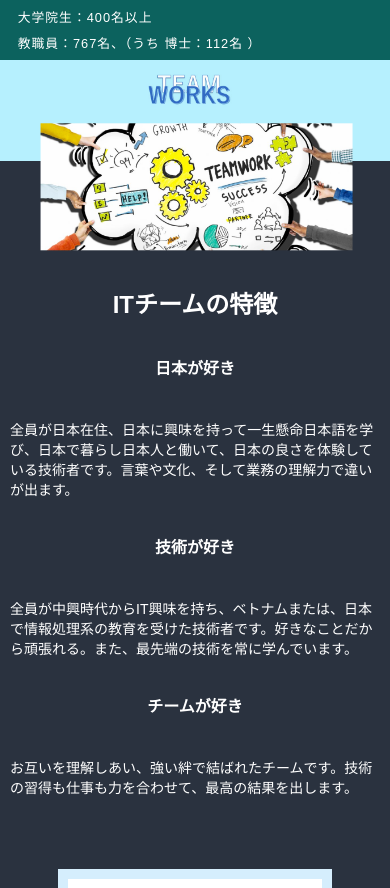
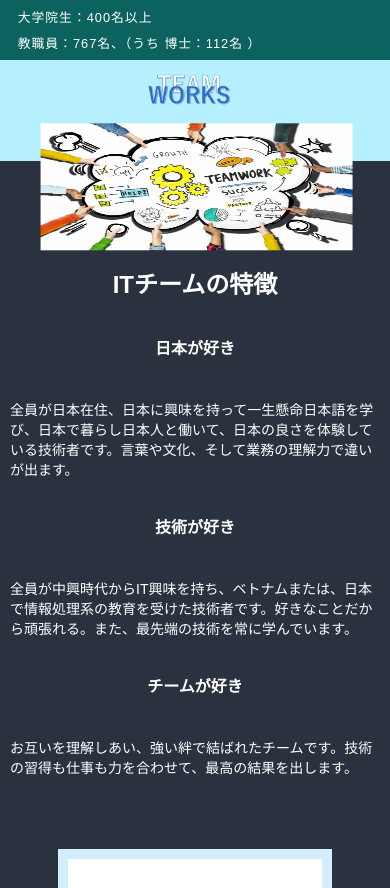
Before and after one commit to rokkuminchan/digitalmarketing, a React (Create React App) app: page / in a window 390 px wide. Shown: the part 3545-4433 px from the top of the page. Built offline with nearby package versions, Linux system fonts and the light colour scheme.

Commit message:
Update TeamWork.css

```diff
--- a/src/sections/TeamWork.css
+++ b/src/sections/TeamWork.css
@@ -6,7 +6,7 @@
 }
 
 .teamwork__title {
-  padding-top:300px;
+  padding-top:250px;
   color: white;
   text-align: center;
   font-weight: bold;
@@ -18,18 +18,20 @@
   height: auto;
   width: 100%;
   object-fit: cover;
+
 }
 .teamwork__img {
   position: absolute;
   width:90%;
   height: 50%;
   transform: translate(-105.7%,55%);
-  object-fit: cover;
+  object-fit: fill;
+  overflow:hidden;
 }
 /* Extra Small Devices, Phones */
 @media only screen and (max-width: 550px)  {
   .teamwork__title {
-    padding-top:120px;
+    padding-top:100px;
     color: white;
     text-align: center;
     font-weight: bold;
```
